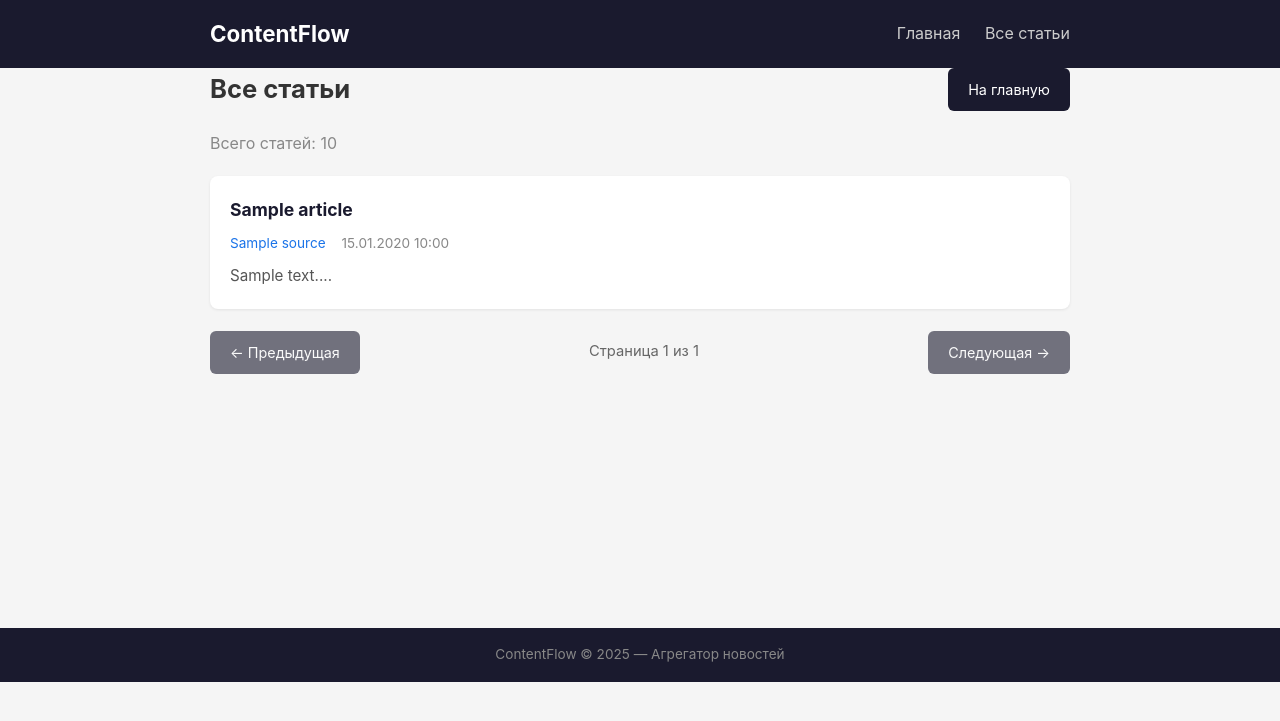
After one commit to KasperSaint07/ContentFlow, a FastAPI app: template src/app/templates/articles.html in a window 1280 px wide. The commit adds this page. Shown: the top 721 px of the page. Run offline with FastAPI, Linux system fonts and the light colour scheme; the template is opened without the code that fills it: most values are stand-ins (such as "Sample title", 1, 10 or a date in 2020).

Commit message:
fix pagination

```diff
--- a/src/app/main.py
+++ b/src/app/main.py
@@ -1,8 +1,9 @@
 import asyncio
 from contextlib import suppress
+from math import ceil
 from pathlib import Path
 
-from fastapi import Depends, FastAPI, HTTPException, Request
+from fastapi import Depends, FastAPI, HTTPException, Query, Request
 from fastapi.staticfiles import StaticFiles
 from fastapi.templating import Jinja2Templates
 from sqlalchemy.orm import Session
@@ -63,6 +64,34 @@ def index(request: Request, db: Session = Depends(get_db)):
     })
 
 
+@app.get("/articles")
+def all_articles_page(
+    request: Request,
+    db: Session = Depends(get_db),
+    page: int = Query(1, ge=1),
+    limit: int = Query(20, ge=1, le=100),
+):
+    _, total = get_list(db, skip=0, limit=1)
+    total_pages = max(1, ceil(total / limit)) if total else 1
+    page = min(page, total_pages)
+
+    skip = (page - 1) * limit
+    articles, _ = get_list(db, skip=skip, limit=limit)
+
+    return templates.TemplateResponse("articles.html", {
+        "request": request,
+        "articles": articles,
+        "total": total,
+        "page": page,
+        "limit": limit,
+        "total_pages": total_pages,
+        "has_prev": page > 1,
+        "has_next": page < total_pages,
+        "prev_page": page - 1,
+        "next_page": page + 1,
+    })
+
+
 @app.get("/article/{article_id}")
 def article_page(request: Request, article_id: int, db: Session = Depends(get_db)):
     article = get_by_id(db, article_id)
--- a/src/app/static/css/style.css
+++ b/src/app/static/css/style.css
@@ -58,6 +58,11 @@ main {
     margin-bottom: 20px;
 }
 
+.header-actions {
+    display: flex;
+    gap: 10px;
+}
+
 .page-header h1 {
     font-size: 1.6rem;
 }
@@ -82,6 +87,12 @@ main {
     font-size: 0.9rem;
 }
 
+.btn-link {
+    display: inline-flex;
+    align-items: center;
+    text-decoration: none;
+}
+
 .btn:hover {
     background: #16213e;
 }
@@ -89,6 +100,11 @@ main {
 .btn:disabled {
     opacity: 0.6;
     cursor: not-allowed;
+}
+
+.btn-link.disabled {
+    opacity: 0.6;
+    pointer-events: none;
 }
 
 .articles-list {
@@ -133,6 +149,19 @@ main {
 .summary {
     color: #555;
     font-size: 0.95rem;
+}
+
+.pagination {
+    margin-top: 22px;
+    display: flex;
+    justify-content: space-between;
+    align-items: center;
+    gap: 12px;
+}
+
+.page-indicator {
+    color: #666;
+    font-size: 0.92rem;
 }
 
 .article-full {
--- /dev/null
+++ b/src/app/templates/articles.html
@@ -0,0 +1,51 @@
+{% extends "base.html" %}
+
+{% block title %}ContentFlow — Все статьи{% endblock %}
+
+{% block content %}
+<div class="page-header">
+    <h1>Все статьи</h1>
+    <a href="/" class="btn btn-link">На главную</a>
+</div>
+
+<p class="total">Всего статей: {{ total }}</p>
+
+{% if articles %}
+<div class="articles-list">
+    {% for article in articles %}
+    <div class="article-card">
+        <h2><a href="/article/{{ article.id }}">{{ article.title }}</a></h2>
+        <div class="article-meta">
+            {% if article.source %}
+                <span class="source">{{ article.source.name }}</span>
+            {% endif %}
+            {% if article.published_at %}
+                <span class="date">{{ article.published_at.strftime('%d.%m.%Y %H:%M') }}</span>
+            {% endif %}
+        </div>
+        {% if article.summary %}
+            <p class="summary">{{ article.summary[:200] }}...</p>
+        {% endif %}
+    </div>
+    {% endfor %}
+</div>
+
+<div class="pagination">
+    {% if has_prev %}
+        <a class="btn btn-link" href="/articles?page={{ prev_page }}&limit={{ limit }}">← Предыдущая</a>
+    {% else %}
+        <span class="btn btn-link disabled">← Предыдущая</span>
+    {% endif %}
+
+    <span class="page-indicator">Страница {{ page }} из {{ total_pages }}</span>
+
+    {% if has_next %}
+        <a class="btn btn-link" href="/articles?page={{ next_page }}&limit={{ limit }}">Следующая →</a>
+    {% else %}
+        <span class="btn btn-link disabled">Следующая →</span>
+    {% endif %}
+</div>
+{% else %}
+<p class="empty">Статей пока нет. Нажмите «Обновить новости» на главной странице.</p>
+{% endif %}
+{% endblock %}
--- a/src/app/templates/base.html
+++ b/src/app/templates/base.html
@@ -12,6 +12,7 @@
             <a href="/" class="logo">ContentFlow</a>
             <nav>
                 <a href="/">Главная</a>
+                <a href="/articles">Все статьи</a>
             </nav>
         </div>
     </header>
```
Also changed, not shown: src/app/templates/index.html (+5 -2 lines).
